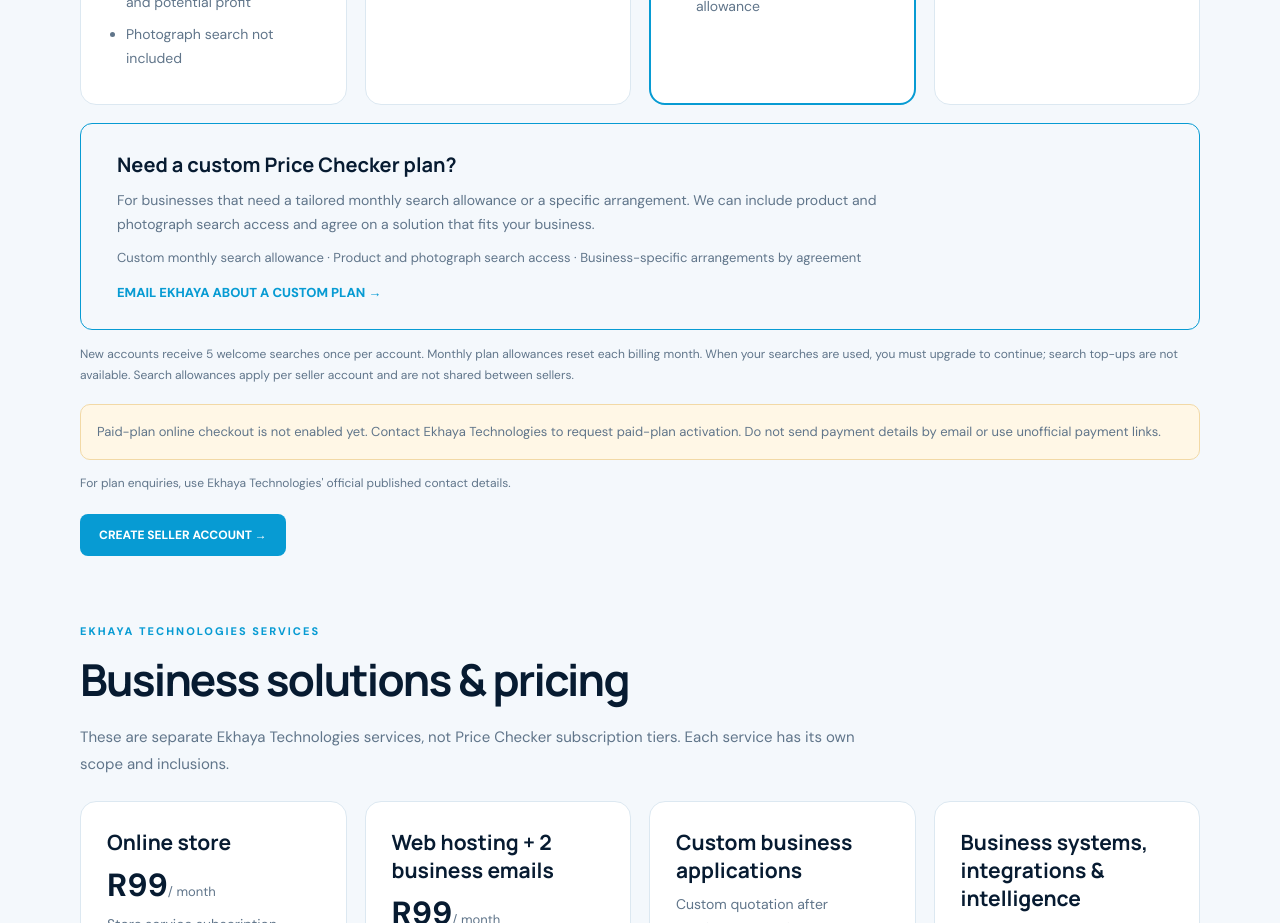
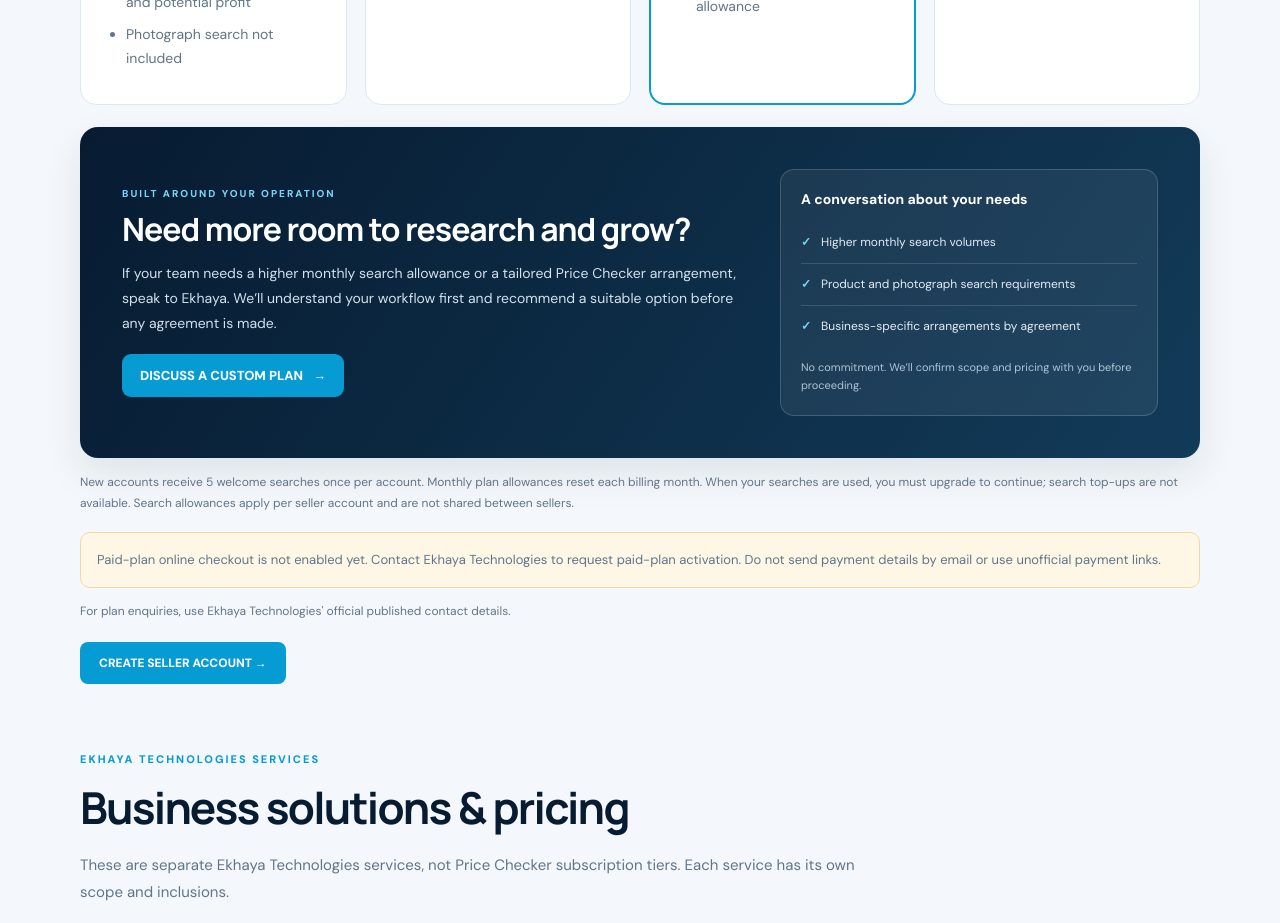
Before and after one commit to Luxolog/ekhaya-commerce-platform, a Next.js app: page /pricing in a window 1280 px wide. Shown: the part 1080-2003 px from the top of the page. Built offline with nearby package versions, Linux system fonts and the light colour scheme.

Commit message:
Improve custom Price Checker plan enquiry section

```diff
--- a/src/app/pricing/page.tsx
+++ b/src/app/pricing/page.tsx
@@ -34,11 +34,18 @@ export default function PricingPage() {
           <ul style={{...muted,paddingLeft:19,margin:0}}>{plan.features.map(feature=><li key={feature} style={{marginBottom:7}}>{feature}</li>)}</ul>
         </article>)}
       </div>
-      <section style={{marginTop:18,padding:"28px clamp(22px,3vw,36px)",minHeight:180,border:"1px solid #079BD3",borderRadius:12,background:"#F4F8FC",display:"flex",flexDirection:"column",alignItems:"flex-start",justifyContent:"center",gap:10}}>
-        <h3 style={{fontFamily:"Manrope,sans-serif",fontSize:20,lineHeight:1.3,margin:0,color:"#071B31"}}>Need a custom Price Checker plan?</h3>
-        <p style={{...muted,fontSize:14,maxWidth:760,margin:0}}>For businesses that need a tailored monthly search allowance or a specific arrangement. We can include product and photograph search access and agree on a solution that fits your business.</p>
-        <p style={{...muted,fontSize:13,margin:0}}>Custom monthly search allowance · Product and photograph search access · Business-specific arrangements by agreement</p>
-        <a href="mailto:support@ekhayatech.co.za?subject=Ekhaya%20Price%20Checker%20Custom%20Plan" style={{display:"inline-block",marginTop:4,color:"#079BD3",fontSize:13,fontWeight:800,textDecoration:"none"}}>EMAIL EKHAYA ABOUT A CUSTOM PLAN →</a>
+      <section aria-labelledby="custom-plan-title" style={{marginTop:22,padding:"clamp(26px,4vw,42px)",borderRadius:18,background:"linear-gradient(125deg,#071B31 0%,#123B59 100%)",color:"#fff",display:"grid",gridTemplateColumns:"minmax(0,1.5fr) minmax(230px,0.9fr)",gap:28,alignItems:"center",boxShadow:"0 16px 38px #071B3118"}}>
+        <div>
+          <p style={{color:"#78D5F5",fontSize:10,fontWeight:800,letterSpacing:2,margin:"0 0 10px"}}>BUILT AROUND YOUR OPERATION</p>
+          <h3 id="custom-plan-title" style={{fontFamily:"Manrope,sans-serif",fontSize:"clamp(23px,3vw,32px)",lineHeight:1.2,letterSpacing:"-.03em",margin:"0 0 12px",color:"#fff"}}>Need more room to research and grow?</h3>
+          <p style={{color:"#D3E1EC",fontSize:14,lineHeight:1.8,maxWidth:650,margin:"0 0 18px"}}>If your team needs a higher monthly search allowance or a tailored Price Checker arrangement, speak to Ekhaya. We’ll understand your workflow first and recommend a suitable option before any agreement is made.</p>
+          <a href="mailto:support@ekhayatech.co.za?subject=Ekhaya%20Price%20Checker%20Custom%20Plan&body=Hello%20Ekhaya%20Technologies%2C%0A%0AI%27d%20like%20to%20discuss%20a%20custom%20Price%20Checker%20plan.%0A%0ABusiness%20name%3A%0AEstimated%20monthly%20searches%3A%0ANumber%20of%20team%20members%3A%0AAdditional%20requirements%3A%0A%0AThank%20you." style={{display:"inline-flex",alignItems:"center",gap:10,padding:"13px 18px",borderRadius:9,background:"#079BD3",color:"#fff",fontSize:13,fontWeight:800,textDecoration:"none"}}>DISCUSS A CUSTOM PLAN <span aria-hidden="true">→</span></a>
+        </div>
+        <div style={{background:"#FFFFFF10",border:"1px solid #FFFFFF2B",borderRadius:14,padding:20}}>
+          <h4 style={{fontSize:14,margin:"0 0 14px",color:"#fff"}}>A conversation about your needs</h4>
+          {["Higher monthly search volumes","Product and photograph search requirements","Business-specific arrangements by agreement"].map((item,index)=><div key={item} style={{display:"flex",gap:10,alignItems:"flex-start",padding:"11px 0",borderTop:index===0?"0":"1px solid #FFFFFF24",color:"#E1ECF4",fontSize:12,lineHeight:1.6}}><span style={{color:"#78D5F5",fontWeight:900}}>✓</span><span>{item}</span></div>)}
+          <p style={{color:"#AFC5D6",fontSize:11,lineHeight:1.6,margin:"12px 0 0"}}>No commitment. We’ll confirm scope and pricing with you before proceeding.</p>
+        </div>
       </section>
       <p style={{...muted,fontSize:12,marginTop:14}}>New accounts receive 5 welcome searches once per account. Monthly plan allowances reset each billing month. When your searches are used, you must upgrade to continue; search top-ups are not available. Search allowances apply per seller account and are not shared between sellers.</p>
       <p role="note" style={{...muted,fontSize:13,marginTop:18,padding:16,background:"#FFF7E6",border:"1px solid #F2D9A6",borderRadius:10}}>
```
